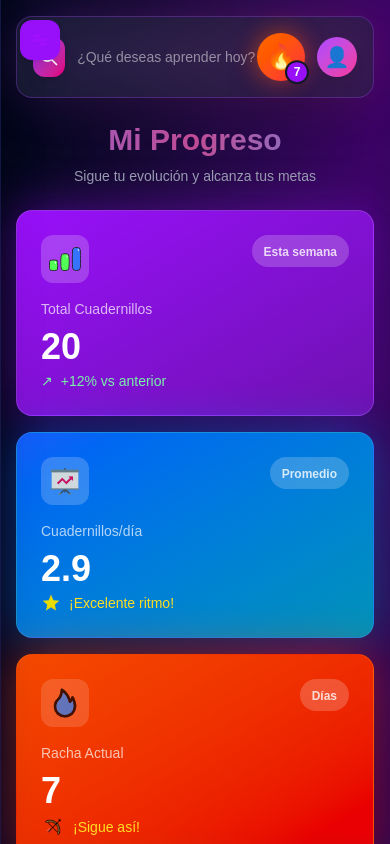
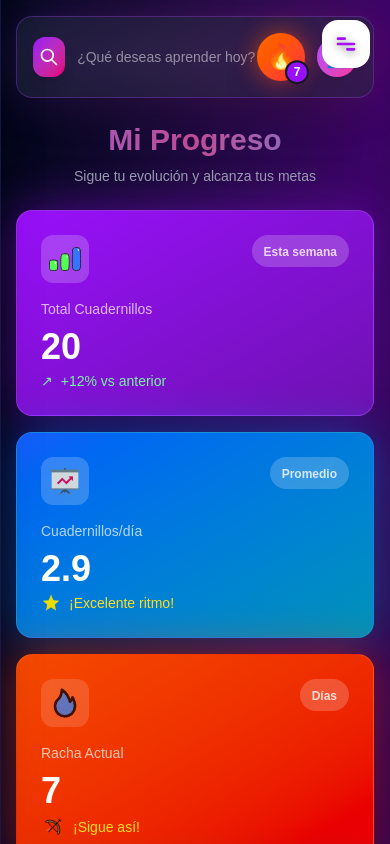
Before and after one commit to jose-advh/preicma, a Next.js app in the folder preicma-app/: page /dashboard/progreso in a window 390 px wide. Built offline with nearby package versions, Linux system fonts and the light colour scheme.

Commit message:
Cambios menores

```diff
--- a/preicma-app/next.config.mjs
+++ b/preicma-app/next.config.mjs
@@ -1,6 +1,17 @@
 /** @type {import('next').NextConfig} */
 const nextConfig = {
-  /* config options here */
+  images: {
+    remotePatterns: [
+      {
+        protocol: 'https',
+        hostname: 'img.youtube.com',
+      },
+      {
+        protocol: 'https',
+        hostname: 'i.ytimg.com',
+      },
+    ],
+  },
 };
 
 export default nextConfig;
--- a/preicma-app/src/app/dashboard/layout.jsx
+++ b/preicma-app/src/app/dashboard/layout.jsx
@@ -13,7 +13,6 @@ function SidebarLink({ href = "#", icon, alt, label, color = "#a60ffa", isActive
       href={href}
       onMouseEnter={() => setIsHovered(true)}
       onMouseLeave={() => setIsHovered(false)}
-      // CAMBIO: Reduje py-3.5 a py-2.5 para que los botones sean menos altos
       className={`relative w-full flex items-center gap-3 rounded-2xl border-2 px-4 py-2.5 overflow-hidden transition-all duration-300 group
         ${isActive ? 'bg-purple-600/20 border-purple-500 shadow-lg shadow-purple-500/30' : 'border-transparent hover:border-purple-500/50'}
         ${isHovered ? 'scale-105 -translate-x-1' : 'scale-100'}
@@ -37,7 +36,6 @@ function SidebarLink({ href = "#", icon, alt, label, color = "#a60ffa", isActive
         />
       )}
       <div className="relative z-10 flex items-center gap-3 w-full">
-        {/* CAMBIO: Reduje el contenedor del icono de w-10 h-10 a w-8 h-8 */}
         <div className={`w-8 h-8 rounded-xl flex items-center justify-center transition-all duration-300
           ${isHovered ? 'rotate-12 scale-110' : 'rotate-0 scale-100'}
         `}
@@ -45,7 +43,6 @@ function SidebarLink({ href = "#", icon, alt, label, color = "#a60ffa", isActive
           backgroundColor: isHovered || isActive ? `${color}30` : 'transparent'
         }}
         >
-          {/* Ajusté el tamaño del icono */}
           <img
             src={icon}
             alt={alt}
@@ -125,14 +122,18 @@ export default function LayoutDashboard({ children }) {
 
   return (
     <div className="flex h-screen bg-gradient-to-br from-slate-950 via-purple-950/20 to-slate-950 text-white overflow-hidden">
+
+      {/* BOTÓN DE MENÚ MODIFICADO */}
       <button
         onClick={() => setMenuAbierto(!menuAbierto)}
-        className="fixed top-5 left-5 z-[60] md:hidden bg-purple-600 hover:bg-purple-700 p-2 rounded-xl shadow-lg transition-all duration-300 hover:scale-110"
+        // CAMBIOS AQUÍ: left-5 -> right-5, eliminados bg-purple, shadow, etc.
+        className="fixed top-5 right-5 z-[60] md:hidden bg-white rounded-2xl p-2 transition-all duration-300 hover:scale-110 focus:outline-none"
       >
         <img
           src={menuAbierto ? "/icons/line-md--close.svg" : "/icons/jam--menu.svg"}
           alt="menu"
-          className="w-6 h-6"
+          // Agregué drop-shadow para asegurar que se vea bien sobre cualquier fondo
+          className="w-8 h-8 drop-shadow-[0_2px_4px_rgba(0,0,0,0.5)]"
         />
       </button>
 
@@ -145,13 +146,11 @@ export default function LayoutDashboard({ children }) {
         ${menuAbierto ? "translate-x-0" : "-translate-x-full"}
         md:translate-x-0`}
       >
-        {/* CAMBIO: Reduje mb-6 a mb-4 y p-4 a p-3 */}
         <div className="relative bg-gradient-to-r from-purple-600/20 to-pink-600/20 backdrop-blur-sm border border-purple-500/30 rounded-2xl p-3 mb-4 overflow-hidden shrink-0">
           <div className="absolute inset-0 bg-gradient-to-r from-transparent via-white/10 to-transparent animate-shimmer" />
 
           <div className="relative flex items-center gap-3">
             <div className="relative">
-              {/* CAMBIO: Reduje tamaño de imagen de w-14 a w-10 */}
               <img
                 src="/preicmalogo.webp"
                 alt="Logo PRE-ICMA"
@@ -171,7 +170,6 @@ export default function LayoutDashboard({ children }) {
           </div>
         </div>
 
-        {/* CAMBIO: Reduje mb-6 a mb-4 */}
         <div className="grid grid-cols-2 gap-3 mb-4 shrink-0">
           <div className="bg-purple-600/10 backdrop-blur-sm border border-purple-500/30 rounded-xl p-2 text-center hover:scale-105 transition-transform duration-300 cursor-pointer">
             <p className="text-xl font-bold text-purple-400">7</p>
@@ -183,7 +181,6 @@ export default function LayoutDashboard({ children }) {
           </div>
         </div>
 
-        {/* CAMBIO: Reduje gap-3 a gap-2 para juntar más los botones */}
         <nav className="flex flex-col gap-2 flex-1 overflow-y-auto custom-scrollbar">
           <p className="text-[10px] font-semibold text-gray-500 uppercase tracking-wider mb-1 px-2">
             Navegación
@@ -203,7 +200,6 @@ export default function LayoutDashboard({ children }) {
           ))}
         </nav>
 
-        {/* CAMBIO: Ajuste de márgenes para la sección inferior */}
         <div className="mt-2 mb-2 bg-gradient-to-br from-green-600/20 to-emerald-600/20 backdrop-blur-sm border border-green-500/30 rounded-2xl p-3 shrink-0">
           <div className="flex items-center justify-between mb-1">
             <p className="text-[10px] font-semibold text-gray-300">Progreso Diario</p>
```
